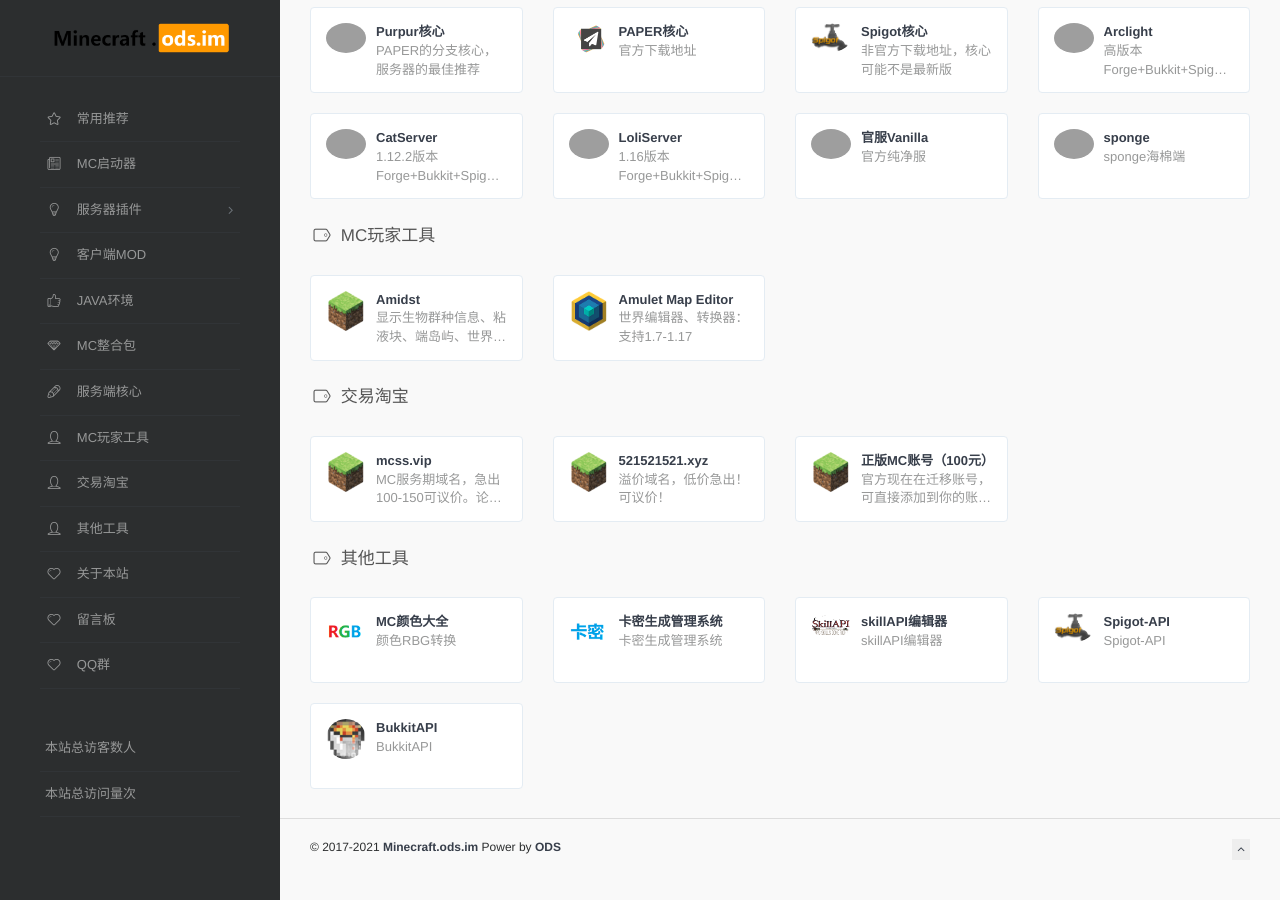
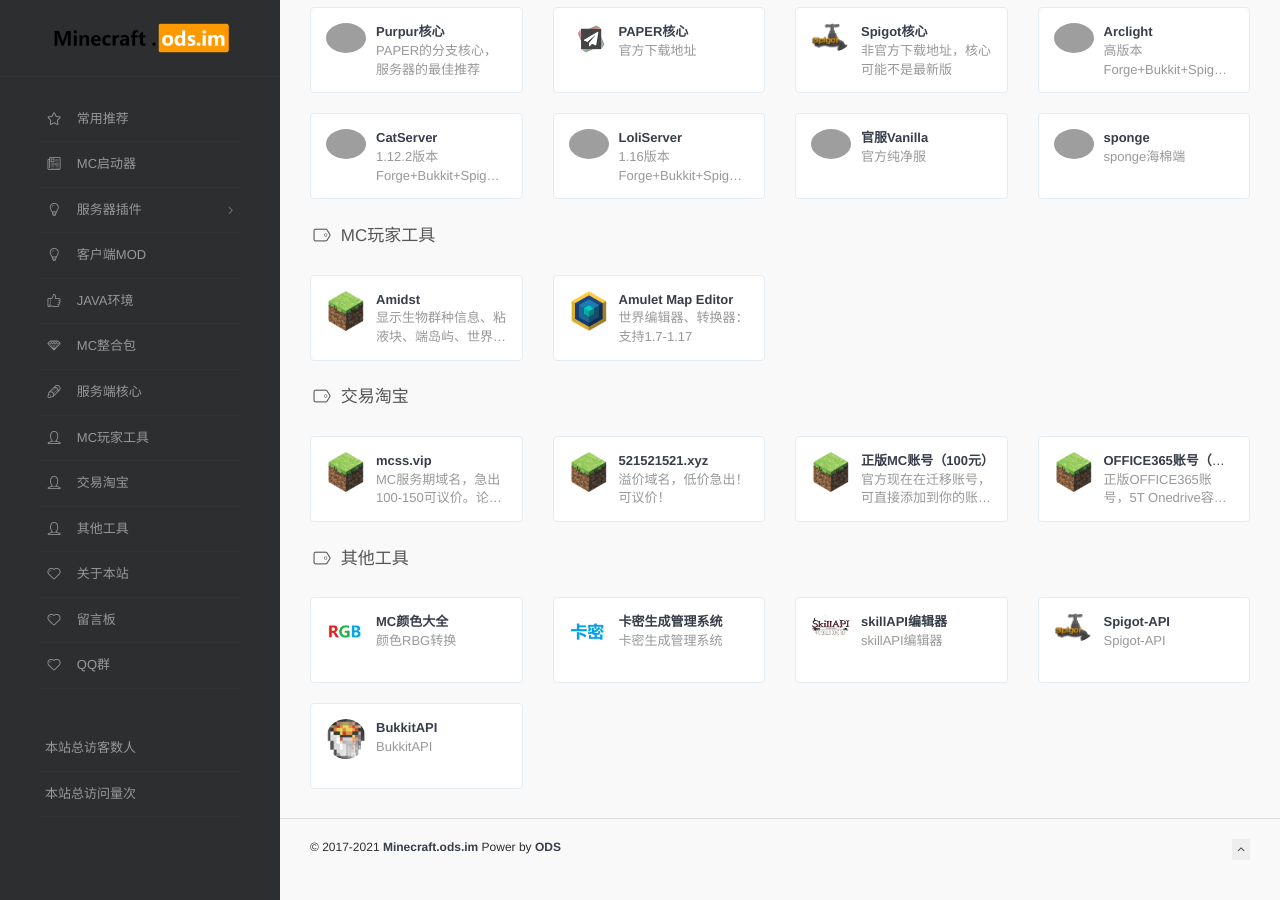
Before and after one commit to vlian5/Minecraft, a Jekyll site: the page built from index.html, in a window 1280 px wide and 900 px high, scrolled down 3660 px. Built offline with Jekyll 4.4.1, drawn with Linux system fonts in a browser that asks for light colours; comment, search, counter and statistics services are not loaded; grey boxes are pictures that could not be loaded.

Commit message:
Update Minecraft.yml

```diff
--- a/_data/Minecraft.yml
+++ b/_data/Minecraft.yml
@@ -470,6 +470,10 @@
       logo: /assets/images/logos/favicon.ico
       url: tencent://message/?uin=878269086
       description: 官方现在在迁移账号，可直接添加到你的账号上，无需购买账号。有疑问可详谈
+    - title: OFFICE365账号（永久）
+      logo: /assets/images/logos/favicon.ico
+      url: tencent://message/?uin=878269086
+      description: 正版OFFICE365账号，5T Onedrive容量，永久账号，自定义前缀
 - name: 其他工具
   icon: linecons-user
   links:
```
